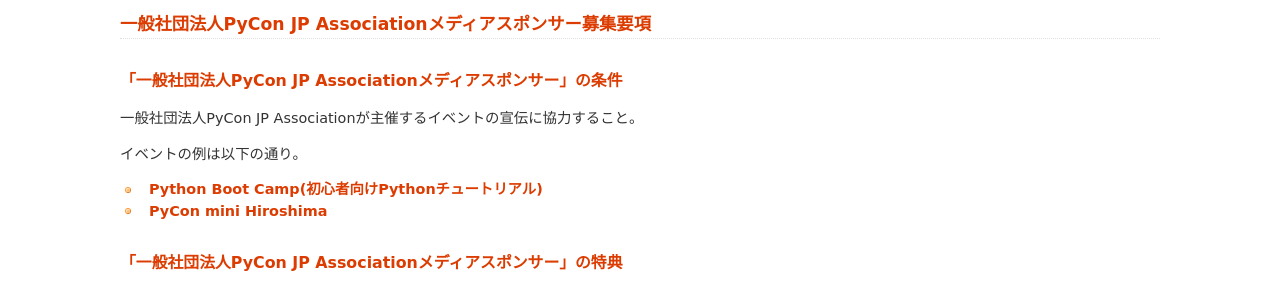
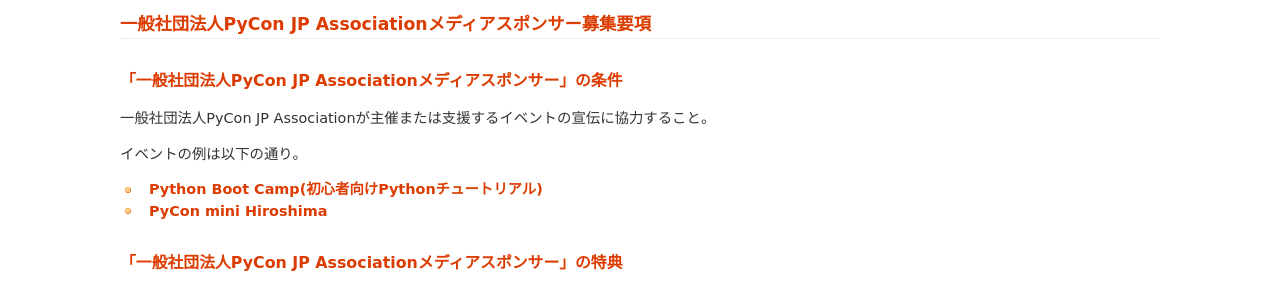
Before and after one commit to pyconjp/www.pycon.jp, a Sphinx documentation site: the page built from source/sponsor/media.md, in a window 1280 px wide. Shown: the part 621-911 px from the top of the page. Built offline with Sphinx 7.4.7, drawn with Linux system fonts in a browser that asks for light colours.

Commit message:
ISSHA-3353 「一般社団法人PyCon JP Associationメディアスポンサー」の条件を見直し

```diff
--- a/source/sponsor/media.md
+++ b/source/sponsor/media.md
@@ -11,7 +11,7 @@
 
 ### 「一般社団法人PyCon JP Associationメディアスポンサー」の条件
 
-一般社団法人PyCon JP Associationが主催するイベントの宣伝に協力すること。
+一般社団法人PyCon JP Associationが主催または支援するイベントの宣伝に協力すること。
 
 イベントの例は以下の通り。
 
```
